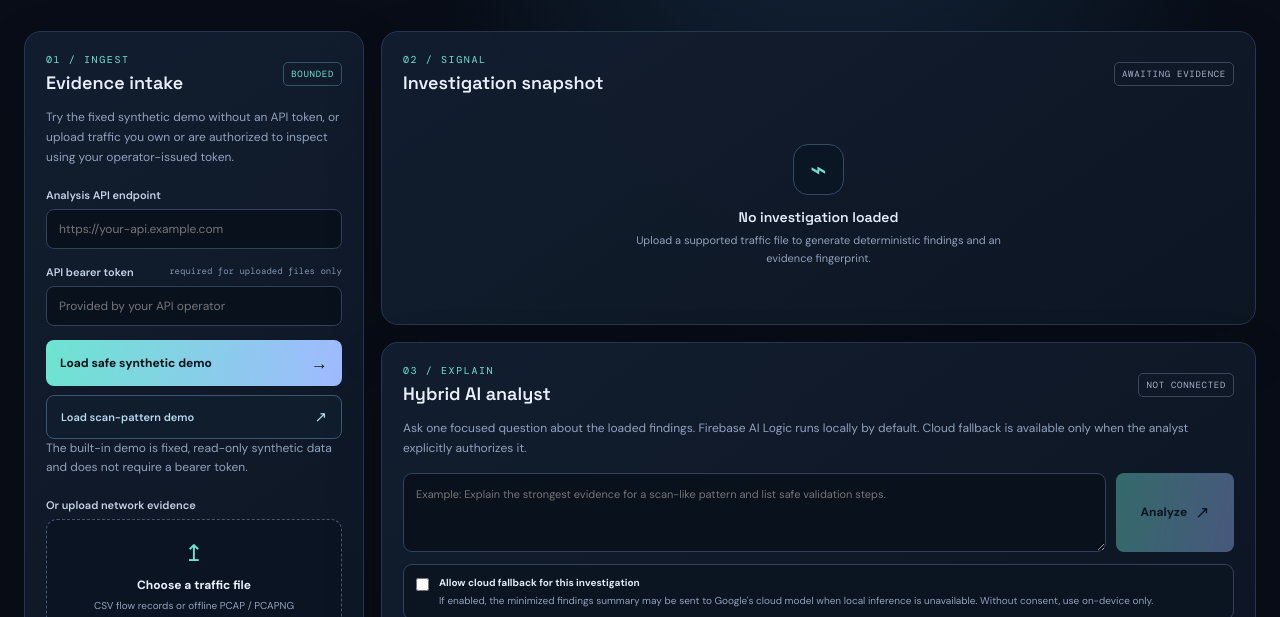
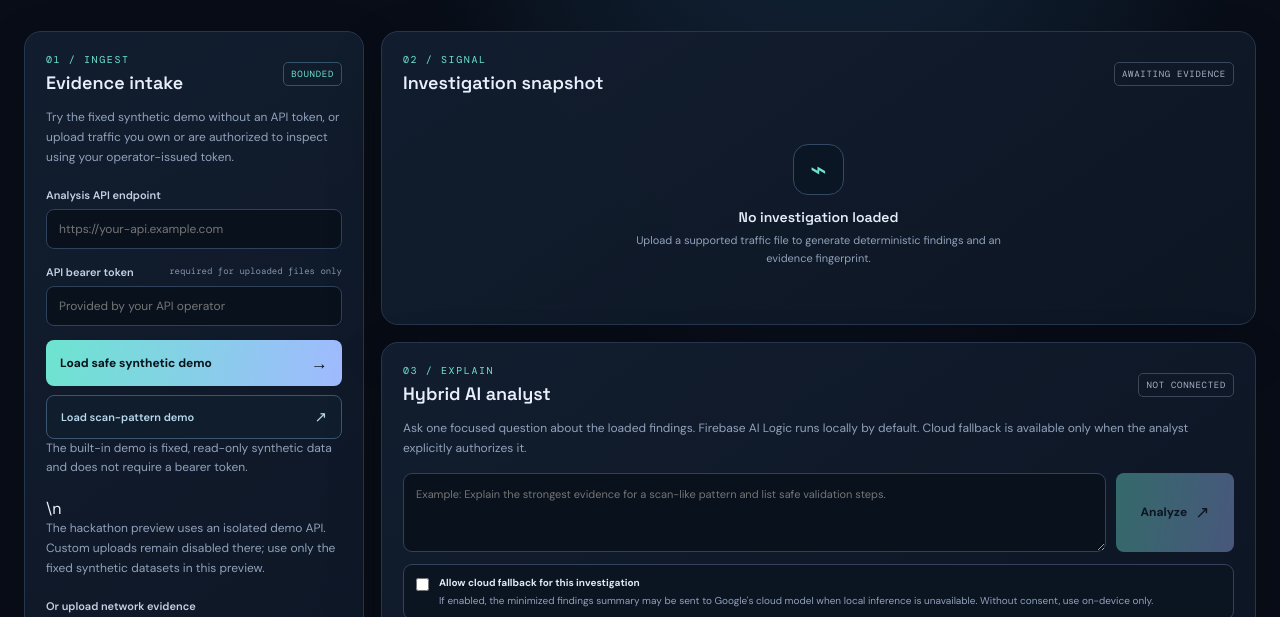
Before and after one commit to yobi369/PacketWhisperer-AI, a website built with Vite: page web/index.html in a window 1280 px wide. Shown: the part 328-945 px from the top of the page. Built offline with nearby package versions, Linux system fonts and the light colour scheme; some packages are replaced by stand-ins of ours; no server answers.

Commit message:
Clarify isolated demo API upload boundary

```diff
--- a/web/index.html
+++ b/web/index.html
@@ -26,7 +26,7 @@
           <label class="field-label" for="api-token">API bearer token <span class="optional">required for uploaded files only</span></label><input id="api-token" type="password" placeholder="Provided by your API operator" autocomplete="off"/>
           <button id="demo-btn" class="primary" type="button">Load safe synthetic demo <span>→</span></button>
           <button id="scan-demo-btn" class="secondary-demo" type="button">Load scan-pattern demo <span>↗</span></button>
-          <p class="muted">The built-in demo is fixed, read-only synthetic data and does not require a bearer token.</p>
+          <p class="muted">The built-in demo is fixed, read-only synthetic data and does not require a bearer token.</p>\n          <p class="muted">The hackathon preview uses an isolated demo API. Custom uploads remain disabled there; use only the fixed synthetic datasets in this preview.</p>
           <label class="field-label" for="evidence-file">Or upload network evidence</label>
           <div class="dropzone"><div class="upload-icon">↥</div><b>Choose a traffic file</b><p>CSV flow records or offline PCAP / PCAPNG</p><input id="evidence-file" type="file" accept=".csv,.pcap,.pcapng,.cap,text/csv,application/octet-stream"/><a class="sample-link" href="/demo-flows.csv" download>Download synthetic demo CSV ↗</a></div>
           <button id="analyze-btn" class="primary" disabled>Analyze evidence <span>→</span></button>
```
